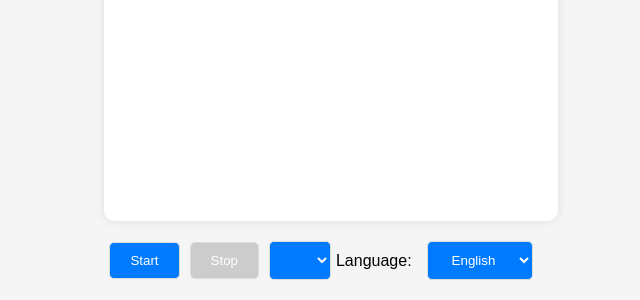
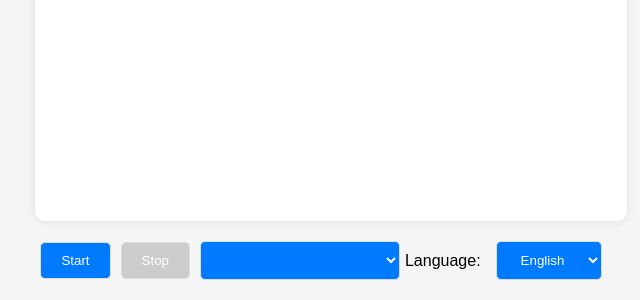
Before and after one commit to t-cool/parrot, a plain HTML site: page index.html in a window 1280 px wide. Shown: the part 500-800 px from the top of the page, without its empty margins (319-959 px from the left). Drawn offline with Linux system fonts and the light colour scheme.

Commit message:
UI調整

```diff
--- a/styles.css
+++ b/styles.css
@@ -65,6 +65,43 @@ button:disabled {
     background-color: #cccccc;
 }
 
+.control-panel {
+    width: 100%;
+    max-width: 800px;
+    display: flex;
+    justify-content: center;
+    align-items: center;
+    margin-bottom: 20px;
+    padding: 0;
+    box-sizing: border-box;
+}
+
+button, select {
+    padding: 10px 20px;
+    margin: 0 5px;
+    border: 1px solid #ddd;
+    border-radius: 5px;
+    background-color: #007bff;
+    color: white;
+    cursor: pointer;
+    transition: background-color 0.3s;
+}
+
+button:hover {
+    background-color: #0056b3;
+}
+
+button:disabled {
+    background-color: #cccccc;
+}
+
 .control-panel label {
     margin-right: 10px;
 }
+
+/* 追加部分 */
+#voiceSelection {
+    width: 200px; /* 固定幅 */
+    white-space: normal; /* 折り返しを有効にする */
+    overflow-wrap: break-word; /* 長い単語を折り返す */
+}
--- a/voiceList.js
+++ b/voiceList.js
@@ -7,7 +7,7 @@ window.speechSynthesis.onvoiceschanged = () => {
 function populateVoiceList() {
     const selectedLang = languageSelection.value;
     voices = window.speechSynthesis.getVoices().filter(voice => voice.lang.startsWith(selectedLang.split('-')[0]));
-    voiceSelection.innerHTML = voices.map((voice, index) => `<option value="${index}">${voice.name} (${voice.lang})</option>`).join('');
+    voiceSelection.innerHTML = voices.map((voice, index) => `<option value="${index}">${voice.name}</option>`).join('');
 }
 
 languageSelection.addEventListener('change', populateVoiceList);
```
